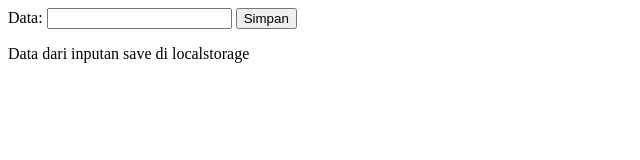
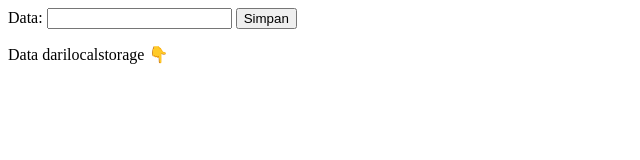
Before and after one commit to gundowijoyo/belajar_localstorage, a plain HTML site: page index.html in a window 1280 px wide. Shown: the whole page, without its empty margins (0-640 px from the left). Drawn offline with Linux system fonts and the light colour scheme.

Commit message:
Update index.html

```diff
--- a/index.html
+++ b/index.html
@@ -19,7 +19,7 @@ Keterangan:
 <button onclick="saveData()">Simpan</button>
 
     <br/>
-<p>Data dari inputan save di localstorage </p>
+<p>Data darilocalstorage 👇</p>
 <p id="showData"></p>
     <script>
 // Fungsi untuk menyimpan data ke local storage
```
